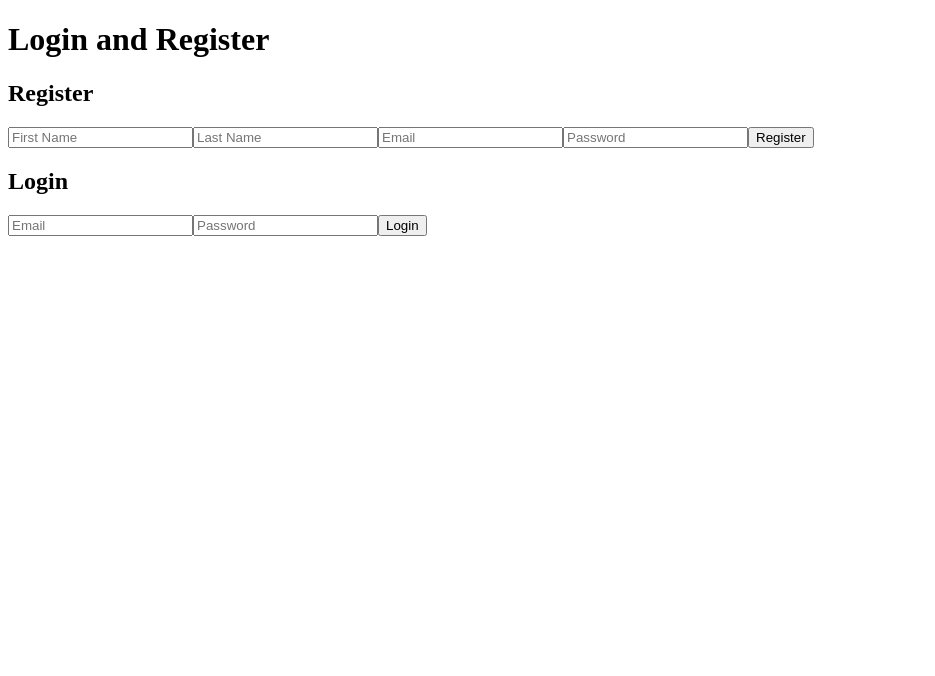
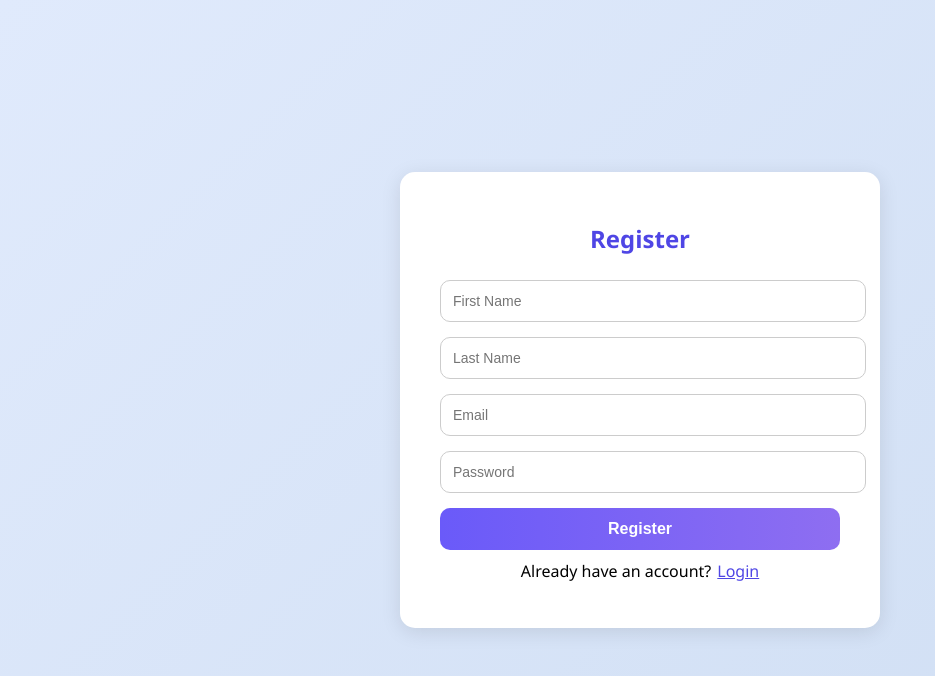
Before and after one commit to Sanskar135/personalized-learning-assistant, a React (Create React App) app in the folder frontend/: page / in a window 1280 px wide. Shown: the top 676 px of the page, without its empty margins (0-935 px from the left). Built offline with nearby package versions, Linux system fonts and the light colour scheme.

Commit message:
Completed login and register

```diff
--- a/frontend/package.json
+++ b/frontend/package.json
@@ -5,6 +5,7 @@
   "dependencies": {
     "react": "^18.0.0",
     "react-dom": "^18.0.0",
+    "react-router-dom": "^7.6.0",
     "react-scripts": "5.0.1"
   },
   "scripts": {
--- a/frontend/src/App.js
+++ b/frontend/src/App.js
@@ -1,14 +1,26 @@
 import React from "react";
+import { BrowserRouter as Router, Routes, Route } from "react-router-dom";
 import Login from "./pages/Login";
 import Register from "./pages/Register";
+import Dashboard from "./pages/Dashboard";
+import ProtectedRoute from "./pages/ProtectedRoute";
 
 function App() {
   return (
-    <div className="container">
-      <h1>Login and Register</h1>
-      <Register />
-      <Login />
-    </div>
+    <Router>
+      <Routes>
+        <Route path="/" element={<Register />} />
+        <Route path="/login" element={<Login />} />
+        <Route
+          path="/dashboard"
+          element={
+            <ProtectedRoute>
+              <Dashboard />
+            </ProtectedRoute>
+          }
+        />
+      </Routes>
+    </Router>
   );
 }
 
--- /dev/null
+++ b/frontend/src/pages/Dashboard.js
@@ -0,0 +1,21 @@
+import React from "react";
+import { useNavigate } from "react-router-dom";
+
+function Dashboard() {
+  const navigate = useNavigate();
+
+  const handleLogout = () => {
+    localStorage.removeItem("token");
+    navigate("/login");
+  };
+
+  return (
+    <div>
+      <h2>Welcome to the Dashboard</h2>
+      <p>You are logged in!</p>
+      <button onClick={handleLogout}>Logout</button>
+    </div>
+  );
+}
+
+export default Dashboard;
--- /dev/null
+++ b/frontend/src/pages/Login.css
@@ -0,0 +1,57 @@
+body {
+  margin: 0;
+  font-family: "Segoe UI", Tahoma, Geneva, Verdana, sans-serif;
+  background: linear-gradient(135deg, #c2e9fb, #a1c4fd);
+  height: 100vh;
+  display: flex;
+  justify-content: center;
+  align-items: center;
+}
+
+.form-container {
+  background-color: #ffffff;
+  padding: 30px 40px;
+  border-radius: 15px;
+  box-shadow: 0 4px 30px rgba(0, 0, 0, 0.08);
+  width: 100%;
+  max-width: 400px;
+  text-align: center;
+}
+
+h2 {
+  color: #4f46e5;
+  margin-bottom: 25px;
+}
+
+input {
+  width: 100%;
+  padding: 12px;
+  margin-bottom: 15px;
+  border: 1px solid #ddd;
+  border-radius: 10px;
+  font-size: 14px;
+  transition: all 0.3s ease;
+}
+
+input:focus {
+  outline: none;
+  border-color: #4f46e5;
+  box-shadow: 0 0 5px rgba(79, 70, 229, 0.3);
+}
+
+button {
+  width: 100%;
+  padding: 12px;
+  background: linear-gradient(to right, #6a5af9, #8e6ef1);
+  color: white;
+  border: none;
+  border-radius: 10px;
+  font-weight: 600;
+  font-size: 16px;
+  cursor: pointer;
+  transition: background 0.3s ease;
+}
+
+button:hover {
+  background: linear-gradient(to right, #5a4df3, #7c5dee);
+}
--- a/frontend/src/pages/Login.js
+++ b/frontend/src/pages/Login.js
@@ -1,7 +1,10 @@
 import React, { useState } from "react";
+import { Link, useNavigate } from "react-router-dom";
+import "./Login.css"
 
 function Login() {
   const [form, setForm] = useState({ email: "", password: "" });
+  const navigate = useNavigate();
 
   const handleChange = (e) => {
     setForm({ ...form, [e.target.name]: e.target.value });
@@ -15,19 +18,23 @@ function Login() {
     });
     const data = await res.json();
     if (data.token) {
-      alert("Login successful!");
       localStorage.setItem("token", data.token);
+      navigate("/dashboard");  // ✅ Redirect
     } else {
       alert(data.detail || "Login failed");
     }
   };
 
   return (
-    <div>
+    <div className="form-container">
       <h2>Login</h2>
       <input name="email" placeholder="Email" onChange={handleChange} />
       <input type="password" name="password" placeholder="Password" onChange={handleChange} />
       <button onClick={handleLogin}>Login</button>
+      <p style={{ marginTop: "10px" }}>
+        Don’t have an account?
+        <Link to="/" style={{ color: "#4f46e5", marginLeft: "6px" }}>Register</Link>
+      </p>
     </div>
   );
 }
--- /dev/null
+++ b/frontend/src/pages/ProtectedRoute.js
@@ -0,0 +1,14 @@
+import React from "react";
+import { Navigate } from "react-router-dom";
+
+function ProtectedRoute({ children }) {
+  const token = localStorage.getItem("token");
+
+  if (!token) {
+    return <Navigate to="/login" replace />;
+  }
+
+  return children;
+}
+
+export default ProtectedRoute;
--- /dev/null
+++ b/frontend/src/pages/Register.css
@@ -0,0 +1,57 @@
+body {
+  margin: 0;
+  font-family: "Segoe UI", Tahoma, Geneva, Verdana, sans-serif;
+  background: linear-gradient(135deg, #e0eafc, #cfdef3);
+  height: 100vh;
+  display: flex;
+  justify-content: center;
+  align-items: center;
+}
+
+.form-container {
+  background-color: white;
+  padding: 30px 40px;
+  border-radius: 15px;
+  box-shadow: 0 4px 20px rgba(0, 0, 0, 0.1);
+  width: 100%;
+  max-width: 400px;
+  text-align: center;
+}
+
+h2 {
+  color: #4f46e5;
+  margin-bottom: 25px;
+}
+
+input {
+  width: 100%;
+  padding: 12px;
+  margin-bottom: 15px;
+  border: 1px solid #ccc;
+  border-radius: 10px;
+  font-size: 14px;
+  transition: border 0.3s;
+}
+
+input:focus {
+  outline: none;
+  border-color: #4f46e5;
+  box-shadow: 0 0 5px rgba(79, 70, 229, 0.3);
+}
+
+button {
+  width: 100%;
+  padding: 12px;
+  background-color: #4f46e5;
+  color: white;
+  border: none;
+  border-radius: 10px;
+  font-weight: bold;
+  font-size: 16px;
+  cursor: pointer;
+  transition: background 0.3s;
+}
+
+button:hover {
+  background-color: #4338ca;
+}
--- a/frontend/src/pages/Register.js
+++ b/frontend/src/pages/Register.js
@@ -1,12 +1,17 @@
 import React, { useState } from "react";
+import { useNavigate } from "react-router-dom";
+import { Link } from "react-router-dom";
+import "./Register.css"
 
 function Register() {
   const [form, setForm] = useState({
     first_name: "",
     last_name: "",
     email: "",
-    password: ""
+    password: "",
   });
+
+  const navigate = useNavigate();
 
   const handleChange = (e) => {
     setForm({ ...form, [e.target.name]: e.target.value });
@@ -20,21 +25,25 @@ function Register() {
     });
     const data = await res.json();
     if (data.token) {
-      alert("Registered Successfully!");
       localStorage.setItem("token", data.token);
+      navigate("/dashboard");  // ✅ Redirect
     } else {
       alert(data.detail || "Registration failed");
     }
   };
 
   return (
-    <div>
+    <div className="form-container">
       <h2>Register</h2>
       <input name="first_name" placeholder="First Name" onChange={handleChange} />
       <input name="last_name" placeholder="Last Name" onChange={handleChange} />
       <input name="email" placeholder="Email" onChange={handleChange} />
       <input type="password" name="password" placeholder="Password" onChange={handleChange} />
       <button onClick={handleRegister}>Register</button>
+      <p style={{ marginTop: "10px" }}>
+        Already have an account?
+        <Link to="/login" style={{ color: "#4f46e5", marginLeft: "6px" }}>Login</Link>
+      </p>
     </div>
   );
 }
```
Also changed, not shown: 1 other file (tests, documents, lock files or other folders).
